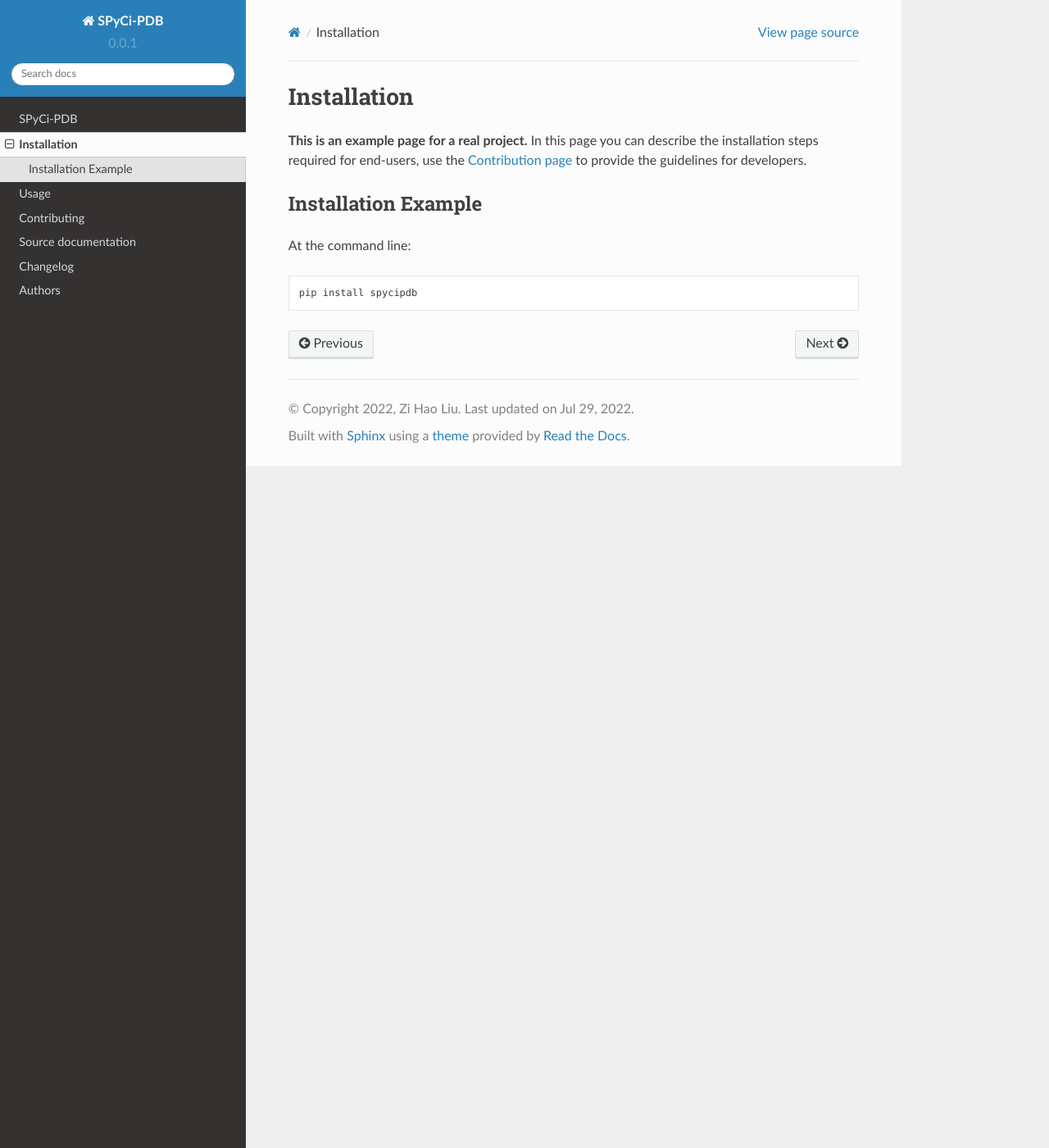
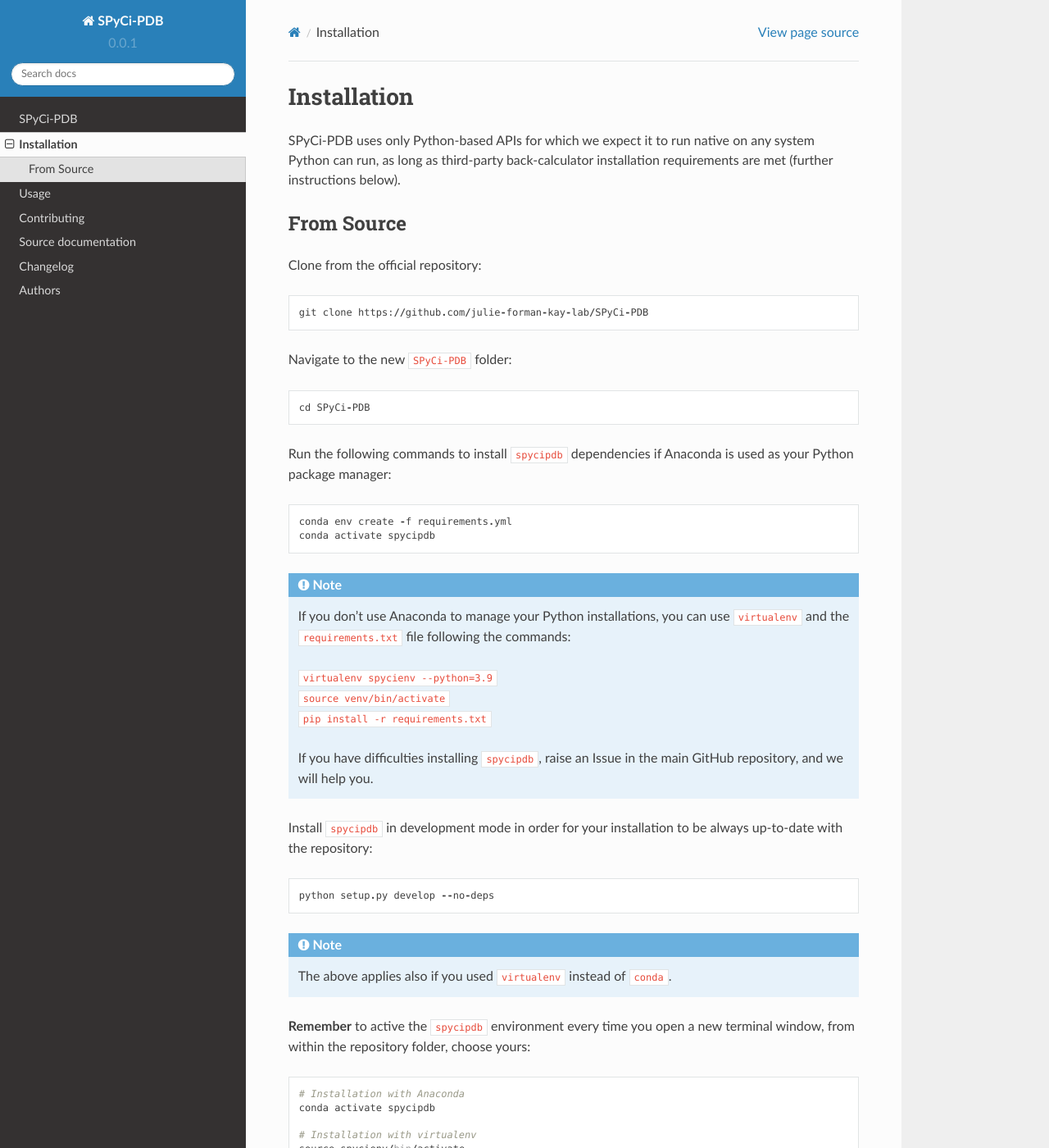
Before and after one commit to julie-forman-kay-lab/SPyCi-PDB, a Sphinx documentation site: the page built from docs/installation.rst, in a window 1280 px wide and 1400 px high. Shown: the whole window at 82% size. Built offline with Sphinx 7.4.7 and the Read the Docs theme 2.0.0, drawn with Linux system fonts in a browser that asks for light colours; pages that are not in the unit, such as notebooks, are missing from menus; some of the changed text lies outside the part shown.

Commit message:
installation docs and initial cli test

```diff
--- a/docs/installation.rst
+++ b/docs/installation.rst
@@ -2,11 +2,66 @@
 Installation
 ============
 
-**This is an example page for a real project.** In this page you can describe the installation steps required for end-users, use the :ref:`Contribution page<Contributing>` to provide the guidelines for developers.
+SPyCi-PDB uses only Python-based APIs for which we expect it to run
+native on any system Python can run, as long as third-party back-calculator
+installation requirements are met (further instructions below).
 
-Installation Example
---------------------
+From Source
+-----------
 
-At the command line::
+Clone from the official repository::
 
-    pip install spycipdb
+    git clone https://github.com/julie-forman-kay-lab/SPyCi-PDB
+
+Navigate to the new ``SPyCi-PDB`` folder::
+
+    cd SPyCi-PDB
+
+Run the following commands to install ``spycipdb`` dependencies if
+Anaconda is used as your Python package manager::
+
+    conda env create -f requirements.yml
+    conda activate spycipdb
+
+.. note::
+    If you don't use Anaconda to manage your Python installations, you can use
+    ``virtualenv`` and the ``requirements.txt`` file following the commands:
+
+    | ``virtualenv spycienv --python=3.9``
+    | ``source venv/bin/activate``
+    | ``pip install -r requirements.txt``
+
+    If you have difficulties installing ``spycipdb``, raise an Issue in the
+    main GitHub repository, and we will help you.
+
+Install ``spycipdb`` in development mode in order for your installation to be
+always up-to-date with the repository::
+
+    python setup.py develop --no-deps
+
+.. note::
+    The above applies also if you used ``virtualenv`` instead of ``conda``.
+
+**Remember** to active the ``spycipdb`` environment every time you open a new
+terminal window, from within the repository folder, choose yours::
+
+    # Installation with Anaconda
+    conda activate spycipdb
+
+    # Installation with virtualenv
+    source spycienv/bin/activate
+
+To update to the latest version, navigate to the repository folder, activate the
+``spycipdb`` python environment as described above, and run the commands::
+
+    git pull
+
+    # if you used anaconda to create the python environment, run:
+    conda env update -f requirements.yml
+
+    # if you used venv to create the python environment, run:
+    pip install -r requirements.txt  --upgrade
+
+    python setup.py develop --no-deps
+
+Your installation will become up to date with the latest developments.
--- a/setup.py
+++ b/setup.py
@@ -94,7 +94,7 @@ setup(
         ],
     entry_points={
         'console_scripts': [
-            'samplecli1= spycipdb.cli_int1:main',
+            'spycipdb = spycipdb.cli:maincli',
             ]
         #
         },
```
Also changed, not shown: 1 other file.
